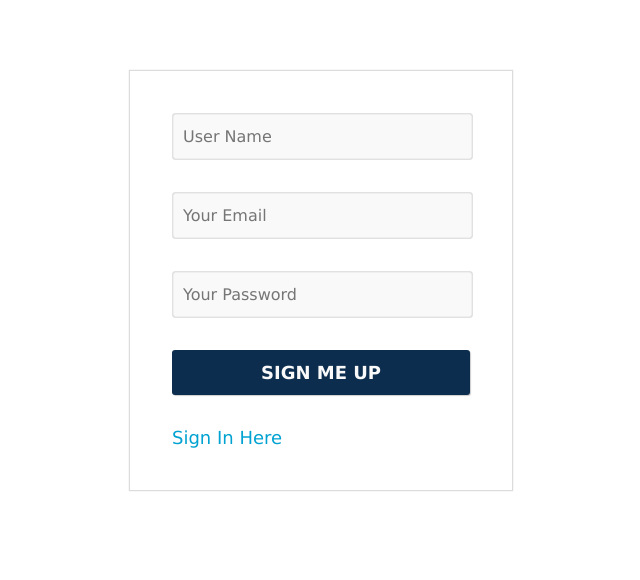
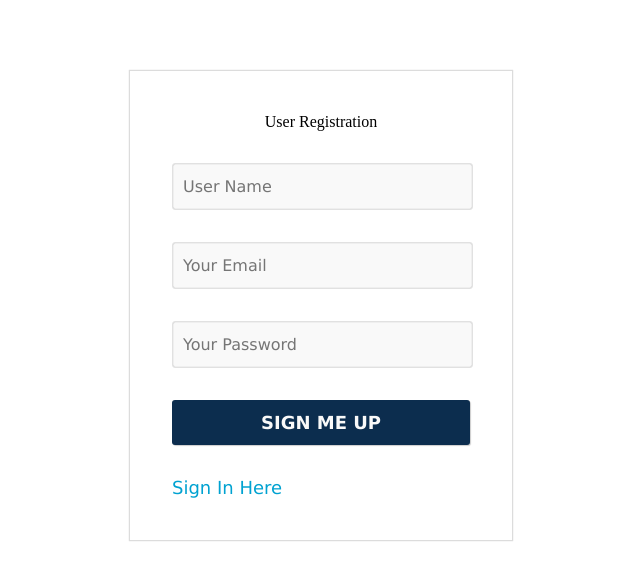
Before and after one commit to manojdevender/dbproject, a PHP site: page /register.php in a window 1280 px wide. Shown: the top 580 px of the page, without its empty margins (319-959 px from the left). Run offline with PHP 8.4, Linux system fonts and the light colour scheme.

Commit message:
small changes

```diff
--- a/admin/backend.php
+++ b/admin/backend.php
@@ -26,7 +26,7 @@ $adminRow=mysql_fetch_array($res);
 <body>
 <div id="header">
 	<div id="left">
-    <label>Hostel Management System Admin Portal</label>
+    <label>Admin Portal</label>
     </div>
     <div id="right">
     	<div id="content">
--- a/admin/index.php
+++ b/admin/index.php
@@ -38,7 +38,7 @@ if(isset($_POST['adm-login']))
 <html xmlns="http://www.w3.org/1999/xhtml">
 <head>
 <meta http-equiv="Content-Type" content="text/html; charset=utf-8" />
-<title>Admin</title>
+<title>Admin Login</title>
 <link rel="stylesheet" href="../css/style.css" type="text/css" />
 </head>
 <body>
@@ -46,6 +46,9 @@ if(isset($_POST['adm-login']))
 <div id="login-form">
 <form method="post">
 <table align="center" width="30%" border="0">
+<tr>
+<td><p align="center">Admin Login</p></td>
+</tr>
 <tr>
 <td><input type="text" name="email" placeholder="Your Email" required /></td>
 </tr>
--- a/admin/register.php
+++ b/admin/register.php
@@ -59,6 +59,9 @@ if(isset($_POST['btn-signup']))
 <form method="post">
 <table align="center" width="30%" border="0">
 <tr>
+<td><p align="center">Admin Registration</p></td>
+</tr>
+<tr>
 <td><input type="text" name="aname" placeholder="User Name" required /></td>
 </tr>
 <tr>
--- a/home.php
+++ b/home.php
@@ -23,7 +23,7 @@ $disp = mysql_fetch_array($msg_query);
 <body>
 <div id="header">
 	<div id="left">
-    <label>Hostel Management System</label>
+    <label>User Portal</label>
     </div>
     <div id="right">
     	<div id="content">
--- a/index.php
+++ b/index.php
@@ -38,7 +38,7 @@ if(isset($_POST['btn-login']))
 <html xmlns="http://www.w3.org/1999/xhtml">
 <head>
 <meta http-equiv="Content-Type" content="text/html; charset=utf-8" />
-<title>User</title>
+<title>User Login</title>
 <link rel="stylesheet" href="css/style.css" type="text/css" />
 </head>
 <body>
@@ -46,6 +46,9 @@ if(isset($_POST['btn-login']))
 <div id="login-form">
 <form method="post">
 <table align="center" width="30%" border="0">
+<tr>
+<td><p align="center">User Login</p></td>
+</tr>
 <tr>
 <td><input type="text" name="email" placeholder="Your Email" required /></td>
 </tr>
--- a/register.php
+++ b/register.php
@@ -49,7 +49,7 @@ if(isset($_POST['btn-signup']))
 <html xmlns="http://www.w3.org/1999/xhtml">
 <head>
 <meta http-equiv="Content-Type" content="text/html; charset=utf-8" />
-<title>Coding Cage - Login & Registration System</title>
+<title>User Registration</title>
 <link rel="stylesheet" href="css/style.css" type="text/css" />
 
 </head>
@@ -58,6 +58,9 @@ if(isset($_POST['btn-signup']))
 <div id="login-form">
 <form method="post">
 <table align="center" width="30%" border="0">
+<tr>
+<td><p align="center">User Registration</p></td>
+</tr>
 <tr>
 <td><input type="text" name="uname" placeholder="User Name" required /></td>
 </tr>
```
